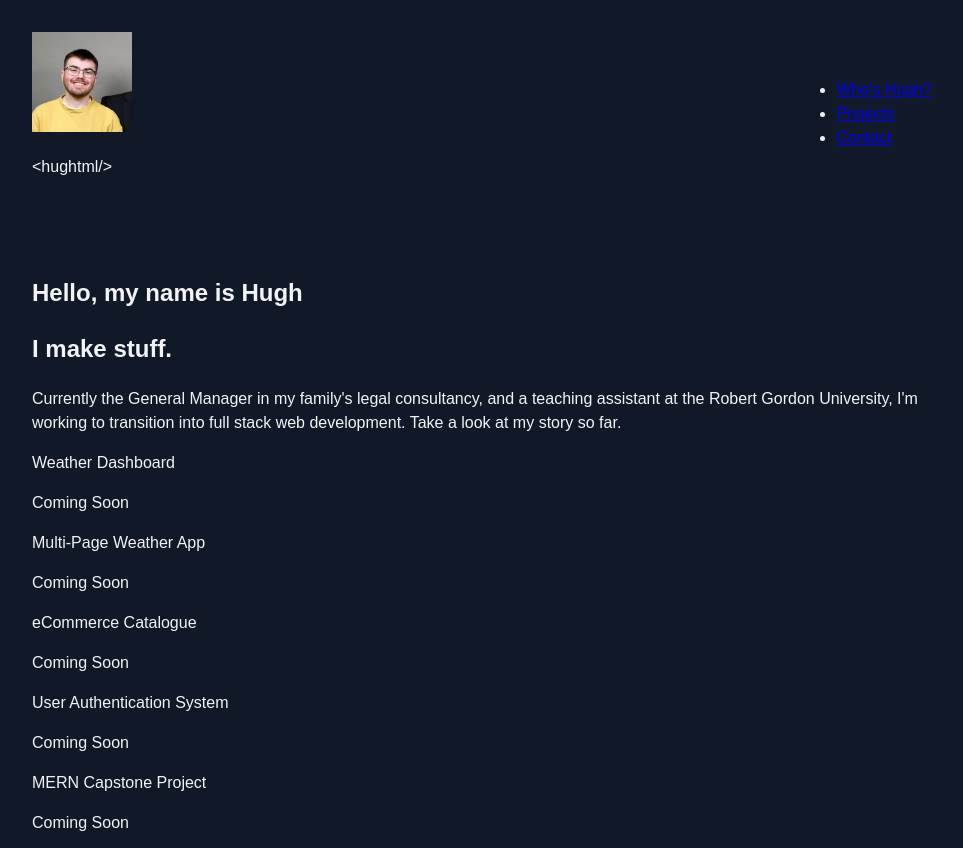
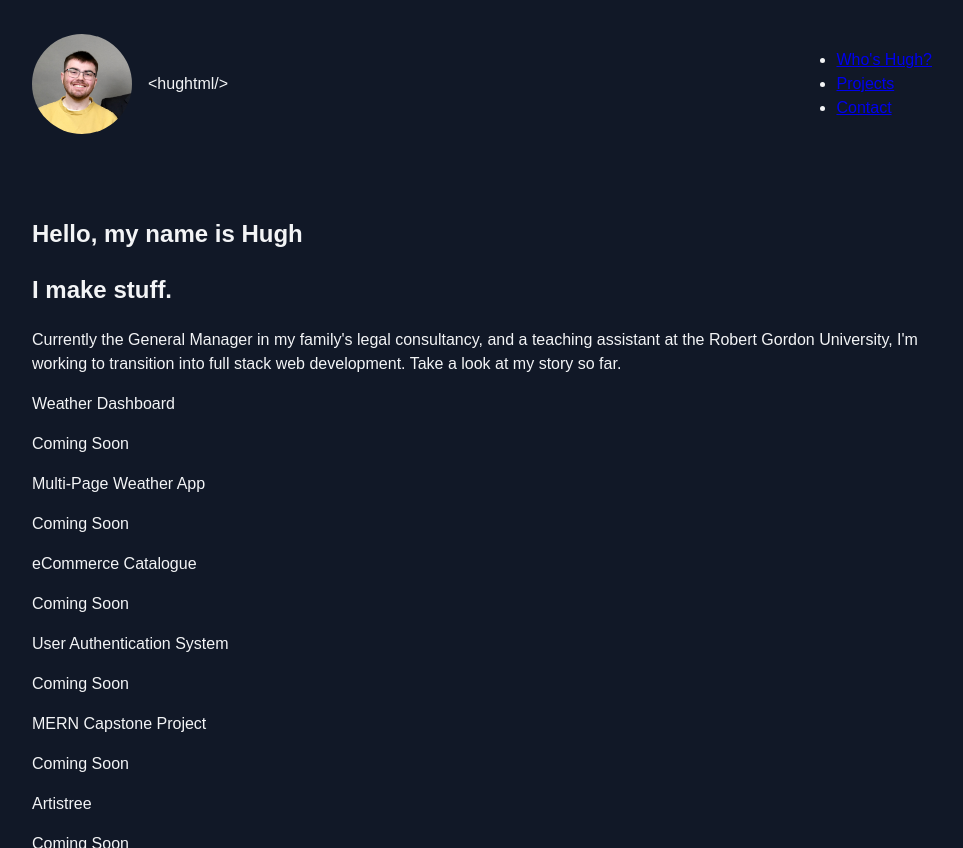
Before and after one commit to hughtml/webdev-portfolio, a plain HTML site: page index.html in a window 1280 px wide. Shown: the top 848 px of the page, without its empty margins (158-1121 px from the left). Drawn offline with Linux system fonts and the light colour scheme.

Commit message:
More work on the card section on the left

```diff
--- a/style.css
+++ b/style.css
@@ -18,3 +18,14 @@
     /* Spacing content a bit more */
     margin-bottom: 80px;
 }
+
+#title-card {
+    display: flex;
+    align-items: center;
+    gap: 16px;
+}
+
+#title-card img {
+    /* Making the image circular */
+    border-radius: 50%;
+}
```
